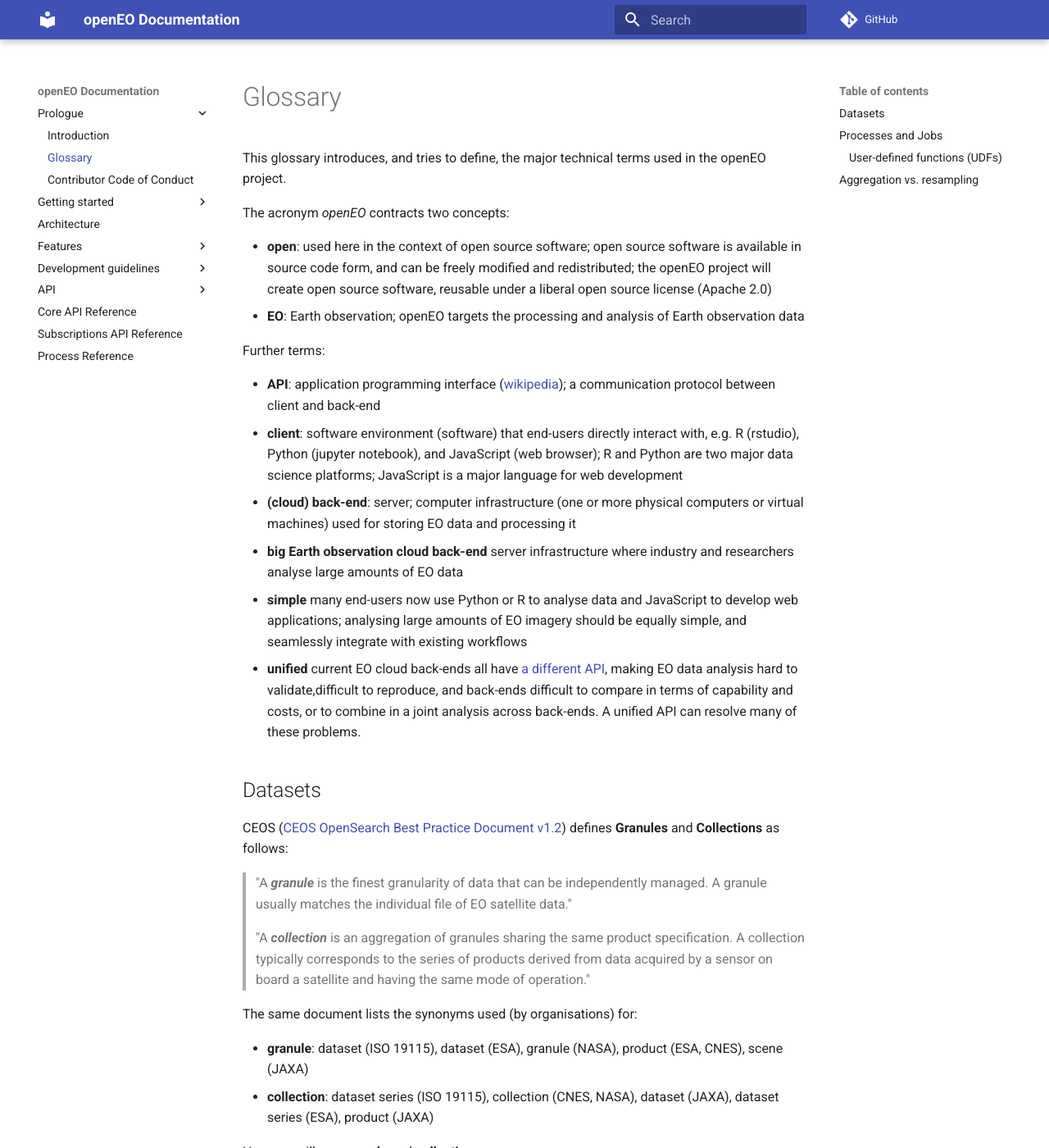
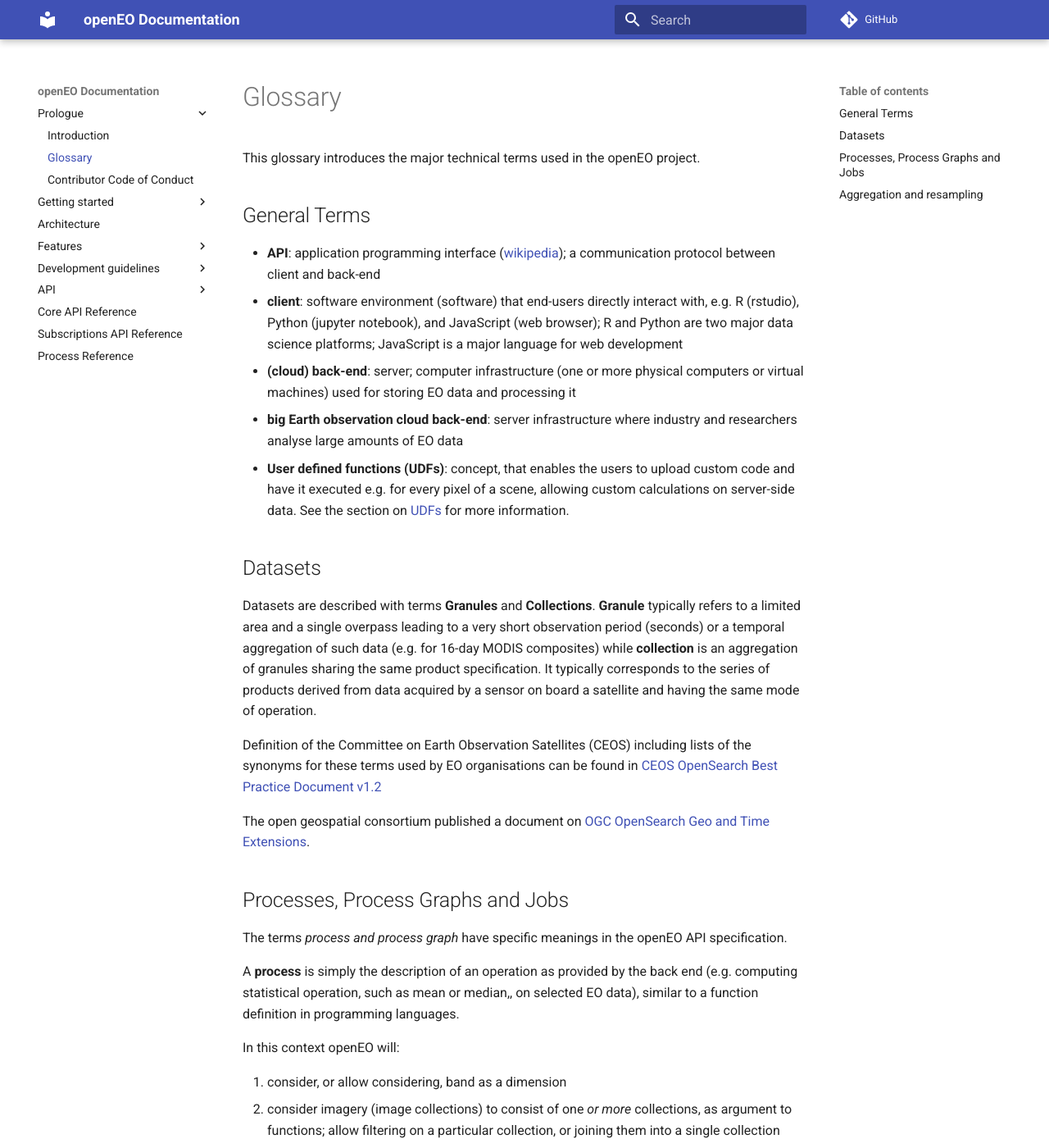
Before and after one commit to Open-EO/openeo-api, an MkDocs documentation site: the page built from docs/glossary.md, in a window 1280 px wide and 1400 px high. Shown: the whole window at 82% size. Built offline with MkDocs 1.6.1 and Material for MkDocs 9.7.7, drawn with Linux system fonts in a browser that asks for light colours; comment, search, counter and statistics services are not loaded; some of the changed text lies outside the part shown.

Commit message:
Update glossary.md
Cleaned the glossary text

```diff
--- a/docs/glossary.md
+++ b/docs/glossary.md
@@ -1,71 +1,50 @@
 # Glossary
 
-This glossary introduces, and tries to define, the major technical terms used in the openEO project.
+This glossary introduces the major technical terms used in the openEO project.
 
-The acronym _openEO_ contracts two concepts:
-
-- **open**: used here in the context of open source software; open source software is available in source code form, and can be freely modified and redistributed; the openEO project will create open source software, reusable under a liberal open source license (Apache 2.0)
-- **EO**: Earth observation; openEO targets the processing and analysis of Earth observation data
-
-Further terms:
+## General Terms
 
 - **API**: application programming interface ([wikipedia](https://en.wikipedia.org/wiki/Application_programming_interface)); a communication protocol between client and back-end
 - **client**: software environment (software) that end-users directly interact with, e.g. R (rstudio), Python (jupyter notebook), and JavaScript (web browser); R and Python are two major data science platforms; JavaScript is a major language for web development
 - **(cloud) back-end**: server; computer infrastructure (one or more physical computers or virtual machines) used for storing EO data and processing it
-- **big Earth observation cloud back-end** server infrastructure where industry and researchers analyse large amounts of EO data
-- **simple** many end-users now use Python or R to analyse data and JavaScript to develop web applications; analysing large amounts of EO imagery should be equally simple, and seamlessly integrate with existing workflows
-- **unified** current EO cloud back-ends all have [a different API](http://r-spatial.org/2016/11/29/openeo.html), making EO data analysis hard to validate,difficult to reproduce, and back-ends difficult to compare in terms of capability and costs, or to combine in a joint analysis across back-ends. A unified API can resolve many of these problems.
+- **big Earth observation cloud back-end**: server infrastructure where industry and researchers analyse large amounts of EO data
+- **User defined functions (UDFs)**: concept, that enables the users to upload custom code and have it executed e.g. for every pixel of a scene, allowing custom calculations on server-side data. See the section on [UDFs](udfs.md) for more information.
 
 ## Datasets
 
-CEOS ([CEOS OpenSearch Best Practice Document v1.2](http://ceos.org/ourwork/workinggroups/wgiss/access/opensearch/)) defines **Granules** and **Collections** as follows:
+Datasets are described with terms **Granules** and **Collections**. **Granule** typically refers to a limited area and a single overpass leading to a very short observation period (seconds) or a temporal aggregation of such data (e.g. for 16-day MODIS composites) while **collection** is an aggregation of granules sharing the same product specification. It typically corresponds to the series of products derived from data acquired by a sensor on board a satellite and having the same mode of operation.
 
-> "A ***granule*** is the finest granularity of data that can be independently managed. A granule usually matches the individual file of EO satellite data."
-
-> "A ***collection*** is an aggregation of granules sharing the same product specification. A collection typically corresponds to the series of products derived from data acquired by a sensor on board a satellite and having the same mode of operation."
-
-The same document lists the synonyms used (by organisations) for:
-
-- **granule**: dataset (ISO 19115), dataset (ESA), granule (NASA), product (ESA, CNES), scene (JAXA)
-- **collection**: dataset series (ISO 19115), collection (CNES, NASA), dataset (JAXA), dataset series (ESA), product (JAXA)
-
-Here, we will use **granule** and **collection**.
-
-A *granule* will typically refer to a limited area and a single overpass leading to a very short observation period (seconds), or a temporal aggregation of such data as e.g. for 16-day MODIS composites.
+Definition of the Committee on Earth Observation Satellites (CEOS) including lists of the synonyms for these terms used by EO organisations can be found in [CEOS OpenSearch Best Practice Document v1.2](http://ceos.org/ourwork/workinggroups/wgiss/access/opensearch/)
 
 The open geospatial consortium published a document on [OGC OpenSearch Geo and Time Extensions](https://portal.opengeospatial.org/files/?artifact_id=56866).
 
-## Processes and Jobs
+## Processes, Process Graphs and Jobs
 
-The terms _process and_ _process graph_ have different meanings in the openEO API specification.
+The terms _process and_ _process graph_ have specific meanings in the openEO API specification.
 
-A **process** is simply the description of an operation as provided by the back end, similar to a function definition in programming languages.
+A **process** is simply the description of an operation as provided by the back end (e.g. computing statistical operation, such as mean or median,, on selected EO data), similar to a function definition in programming languages.
 
 In this context openEO will:
 
-1. consider, or allow to consider, band as a dimension
+1. consider, or allow considering, band as a dimension
 2. consider imagery (image collections) to consist of one _or more_ collections, as argument to functions; allow filtering on a particular collection, or joining them into a single collection
 3. allow filtering on attributes, e.g. on cloud-free pixels, or pixels inside a `MULTIPOLYGON` describing the floodplains of the Danube. This filters on attributes rather than dimensions.
 4. Provide generic aggregate operations that aggregate over one or more dimensions. Clients may provide dimension-specific aggregation functions for particular cases (such as `min_time`)
 
 A **process graph** includes specific process calls, i.e. references to one or more processes including specific values for input arguments similar to a function call in programming. However, process graphs can chain multiple processes. In particular, arguments of processes in general can be again (recursive) process graphs, input datasets, or simple scalar or array values.
 
-### User-defined functions (UDFs)
+## Aggregation and resampling
 
-The abbreviation **UDF** stands for **user-defined function**. With this concept, users are able to upload custom code and have it executed e.g. for every pixel of a scene, allowing custom calculations on server-side data. See the section on [UDFs](udfs.md) for more information.
-
-## Aggregation vs. resampling
-
-***Aggregation*** computes new values from sets of values that are _uniquely_ assigned to groups. It involves a grouping predicate (e.g. monthly, 100 m x 100 m grid cells; think of SQL's `group_by`), and an aggregation function (e.g., `mean`) that computes one or more new values from the original ones.
+***Aggregation*** computes new values from sets of values that are _uniquely_ assigned to groups. It involves a grouping predicate (e.g. monthly, 100 m x 100 m grid cells), and an aggregation function (e.g., `mean`) that computes one or more new values from the original ones.
 
 Examples:
 
-- a time series aggregation may return a regression slope and intercept for every pixel time series, for a single band (group by: full time extent)
-- a time series may be aggregated to monthly values by computing the mean for all values in a month (group by: months)
-- _spatial_ aggregation involves computing e.g. _mean_ pixel values on a 100 x 100 m grid, from 10 m x 10 m pixels, where each original pixel is assigned uniquely to a larger pixel (group by: 100 m x 100 m grid cells)
+- a time series aggregation may return a regression slope and intercept for every pixel time series, for a single band (grouping predicate: full time extent)
+- a time series may be aggregated to monthly values by computing the mean for all values in a month (grouping predicate: months)
+- _spatial_ aggregation involves computing e.g. _mean_ pixel values on a 100 x 100 m grid, from 10 m x 10 m pixels, where each original pixel is assigned uniquely to a larger pixel (grouping predicate: 100 m x 100 m grid cells)
 
 Note that for the first example, the aggregation function not only requires time series values, but also their time stamps.
 
-***Resampling*** is a broader term where we have data at one resolution, and need values at another (also called _scaling_). In case we have values at a 100 m x 100 m grid and need values at a 10 m x 10 m grid, the original values will be reused many times, and may be be simply assigned to the nearest high resolution grid cells ("nearest neighbor"), or may be interpolated somehow (e.g. by bilinear interpolation). Resampling from finer to coarser grid by nearest neighbor may again be a special case of aggregation.
+***Resampling*** (also called _scaling_) is a broader term where we have data at one resolution, and need values at another. In case we have values at a 100 m x 100 m grid and need values at a 10 m x 10 m grid, the original values will be reused many times, and may be simply assigned to the nearest high resolution grid cells (nearest neighbor method), or may be interpolated using various methods (e.g. by bilinear interpolation). Resampling from finer to coarser grid may again be a special case of aggregation.
 
-When the target grid or time series has a lower resolution (larger grid cells) or lower frequency (longer time intervals) than the source grid, aggregation might be used for resampling. For example, if the resolutions are fairly similar, say the source collection has values for consecutive 10 day intervals and the target needs values for consecutive 16 day intervals, then some form of interpolation may be more appropriate than aggregation as defined here.
+When the target grid or time series has a lower resolution (larger grid cells) or lower frequency (longer time intervals) than the source grid, aggregation might be used for resampling. For example, if the resolutions are similar, (e.g. the source collection provides 10 day intervals and the target needs values for 16 day intervals), then some form of interpolation may be more appropriate than aggregation as defined here.
```
